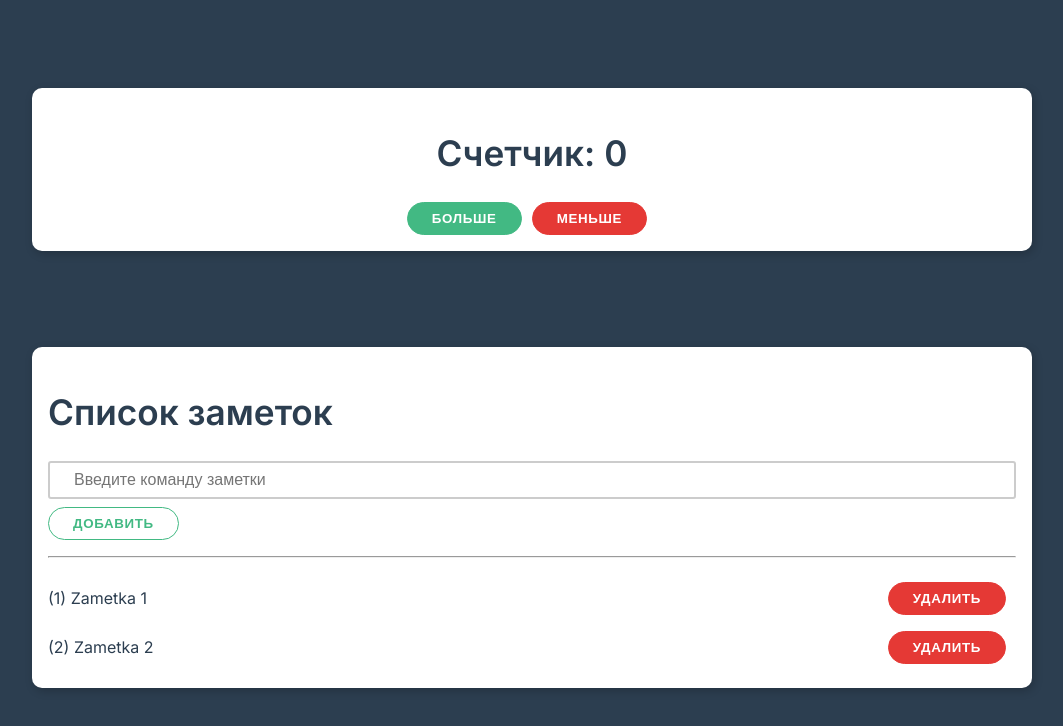
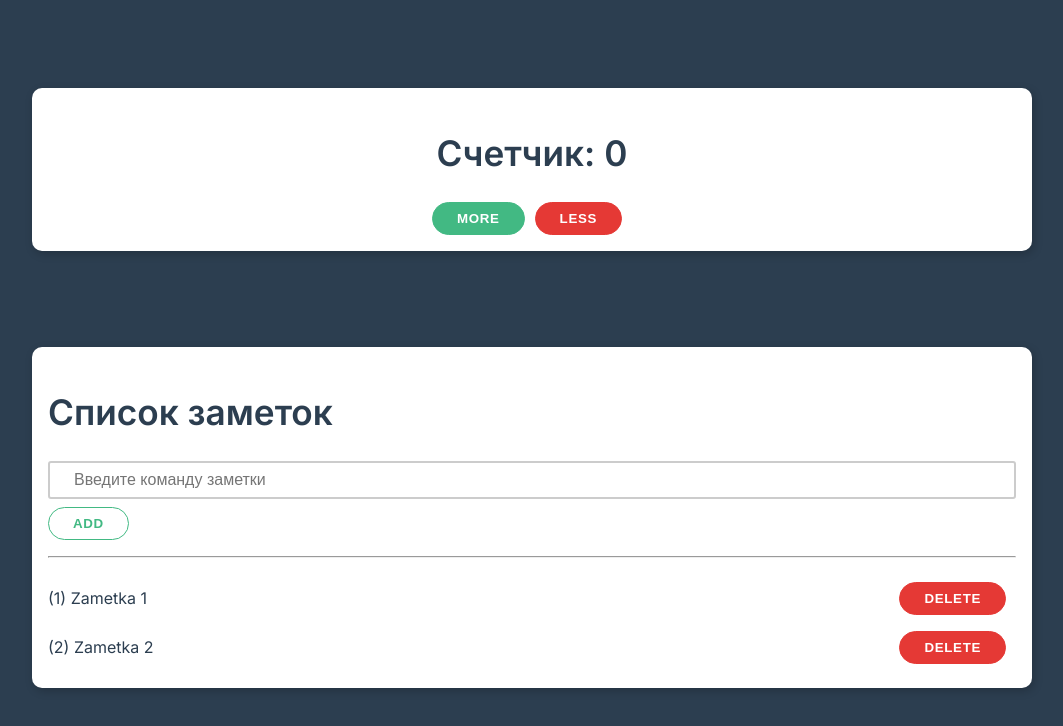
Before and after one commit to milkabaldi/vue-theme-main, a plain HTML site: page index.html in a window 1280 px wide. Shown: the whole page, without its empty margins (108-1171 px from the left). Drawn offline with nearby package versions, Linux system fonts and the light colour scheme.

Commit message:
Update index
Lang En

```diff
--- a/index.html
+++ b/index.html
@@ -5,7 +5,7 @@
     <meta name="viewport" content="width=device-width, initial-scale=1.0">
     <link rel="stylesheet" href="/theme.css">
     <link rel="shortcut icon" href="/vue-logo.png" type="image/png">
-    <title>Vue</title>
+    <title>Vue counter</title>
 </head>
 <body>
     <!--!! Счетчик -->
@@ -13,8 +13,8 @@
     <div class="card center">
         <h1>{{title}}: {{counter}}</h1>
         <div class="">
-            <button class="btn primary" v-on:click="counter++">Больше</button>
-            <button class="btn danger" v-on:click="counter--">Меньше</button>
+            <button class="btn primary" v-on:click="counter++">More</button>
+            <button class="btn danger" v-on:click="counter--">Less</button>
         </div>
     </div>
 </div><!--!! Счетчики -->
@@ -25,12 +25,12 @@
         <div class="form-control">
             <input type="text" v-bind:placeholder="myPlaceholder" v-bind:value="inputValue" v-on:keypress.enter="addNewNotes" v-on:input="inputChangeHandler"/>
         </div>
-        <button class="btn" v-on:click="addNewNotes">Добавить</button>
+        <button class="btn" v-on:click="addNewNotes">Add</button>
         <hr />
         <ul class="list" v-if="notes.length !== 0">
             <li class="list-item" v-for="(myNote, idx) in notes">
                 ({{idx + 1}})  {{myNote}}
-                <button class="btn danger" v-on:click="removeNote(idx)">Удалить</button>
+                <button class="btn danger" v-on:click="removeNote(idx)">Delete</button>
             </li>
         </ul>
         <div class="" v-else>Not Found</div>
```
